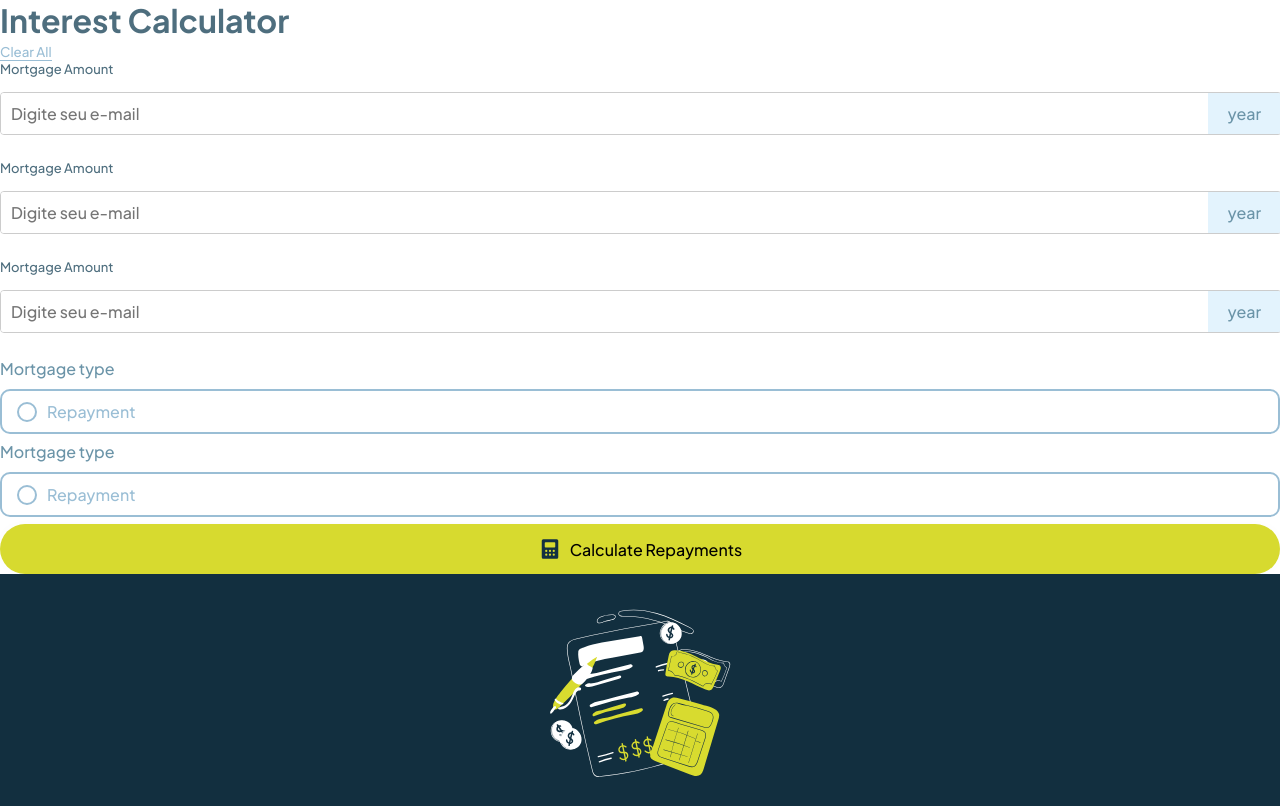
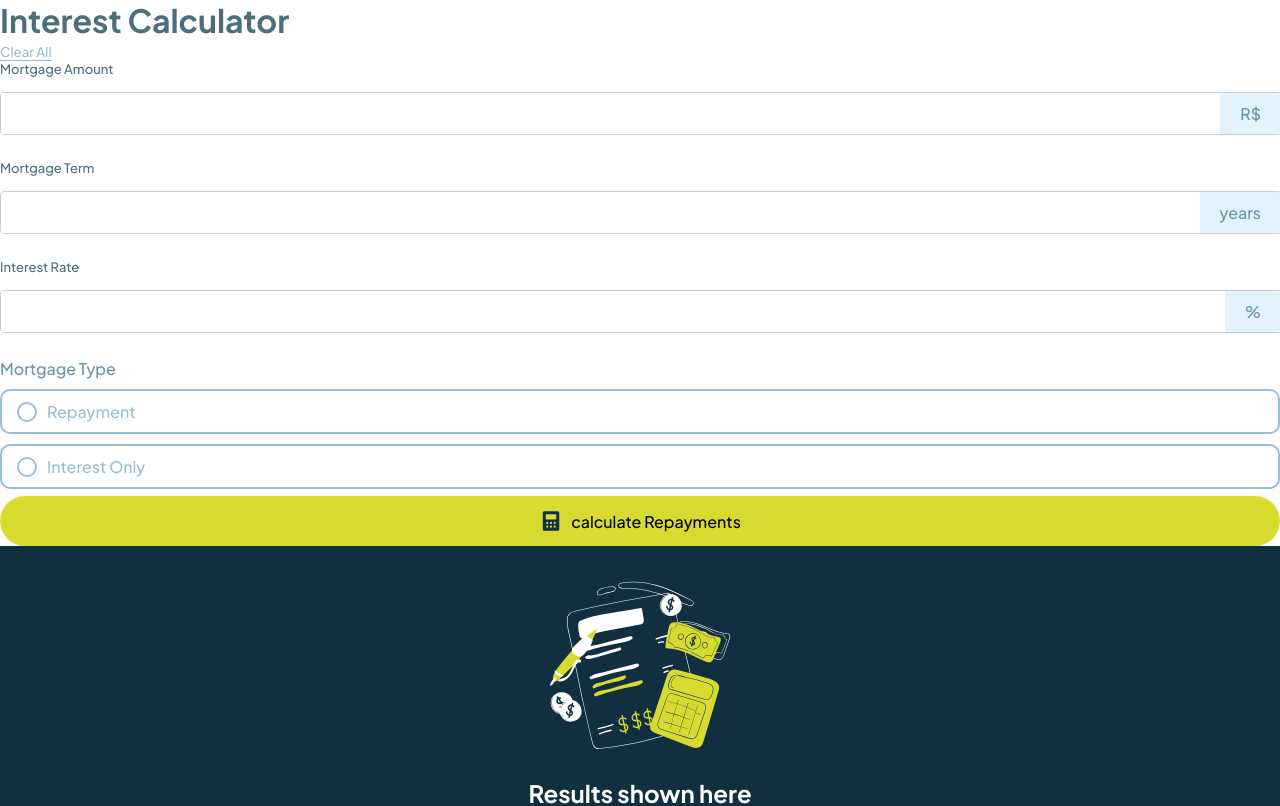
Before and after one commit to allmuniz/interest-calculator, an Angular app: page /dashboard in a window 1280 px wide. Shown: the top 806 px of the page. Built offline with nearby package versions, Linux system fonts and the light colour scheme.

Commit message:
feat: Adding all config to form

```diff
--- a/src/app/app.config.ts
+++ b/src/app/app.config.ts
@@ -2,7 +2,12 @@ import { ApplicationConfig, provideZoneChangeDetection } from '@angular/core';
 import { provideRouter } from '@angular/router';
 
 import { routes } from './app.routes';
+import { provideHttpClient, withFetch } from '@angular/common/http';
 
 export const appConfig: ApplicationConfig = {
-  providers: [provideZoneChangeDetection({ eventCoalescing: true }), provideRouter(routes)]
+  providers: [
+    provideZoneChangeDetection({ eventCoalescing: true }),
+    provideRouter(routes),
+    provideHttpClient(withFetch())
+  ]
 };
--- a/src/app/components/button/button.component.html
+++ b/src/app/components/button/button.component.html
@@ -1,4 +1,9 @@
-<button>
-    <img src="svg/icon-calculator.svg" alt="">
-    Calculate Repayments
+<button
+    (click)="submit()"
+>
+    <img
+        [src]="icone"
+        [alt]="descricao"
+    >
+    {{ title }}
 </button>
--- a/src/app/components/button/button.component.ts
+++ b/src/app/components/button/button.component.ts
@@ -1,4 +1,4 @@
-import { Component } from '@angular/core';
+import { Component, EventEmitter, Input, Output } from '@angular/core';
 
 @Component({
   selector: 'app-button',
@@ -8,4 +8,14 @@ import { Component } from '@angular/core';
 })
 export class ButtonComponent {
 
+  @Input() icone:string = '';
+  @Input() descricao: string = '';
+  @Input() title: string = '';
+
+  @Output("submit") onSubmit = new EventEmitter();
+
+  submit(){
+    this.onSubmit.emit();
+  }
+
 }
--- a/src/app/components/checkbox/checkbox.component.html
+++ b/src/app/components/checkbox/checkbox.component.html
@@ -1,10 +1,16 @@
 <div class="group-radio">
-    <p>Mortgage type</p>
+    <p>{{ title }}</p>
 
     <label class="button-radio">
-        <input type="radio" name="opcao" value="repayment">
+        <input
+            type="radio"
+            [name]="conjunto"
+            [value]="valueType"
+            [checked]="value === valueType"
+            (change)="onInput($event)"
+        >
         <span class="custom-radio"></span>
-        <span class="label-text">Repayment</span>
+        <span class="label-text">{{ label }}</span>
     </label>
 
 </div>
--- a/src/app/components/checkbox/checkbox.component.ts
+++ b/src/app/components/checkbox/checkbox.component.ts
@@ -1,11 +1,50 @@
-import { Component } from '@angular/core';
+import { Component, forwardRef, Input } from '@angular/core';
+import { ControlValueAccessor, NG_VALUE_ACCESSOR, ReactiveFormsModule } from '@angular/forms';
+import { InputComponent } from '../input/input.component';
 
 @Component({
   selector: 'app-checkbox',
-  imports: [],
+  imports: [ReactiveFormsModule],
+  providers: [
+    {
+      provide: NG_VALUE_ACCESSOR,
+      useExisting: forwardRef(() => CheckboxComponent),
+      multi: true
+    }
+  ],
   templateUrl: './checkbox.component.html',
   styleUrl: './checkbox.component.css'
 })
-export class CheckboxComponent {
+export class CheckboxComponent implements ControlValueAccessor{
+  @Input() title: string = '';
+  @Input() label: string = '';
+  @Input() conjunto: string = '';
+  @Input() valueType: string = '';
 
+
+  value: string = '';
+  onChange:any = () => {}
+  onTouched:any = () => {}
+
+  onInput(event: Event) {
+    const value = (event.target as HTMLInputElement).value;
+    this.value = value;
+    this.onChange(value);
+    this.onTouched();
+  }
+
+
+  writeValue(value: any): void {
+      this.value = value
+  }
+
+  registerOnChange(fn: any): void {
+      this.onChange = fn
+  }
+
+  registerOnTouched(fn: any): void {
+     this.onTouched = fn
+  }
+
+  setDisabledState(isDisabled: boolean): void {}
 }
--- a/src/app/components/input/input.component.html
+++ b/src/app/components/input/input.component.html
@@ -1,10 +1,20 @@
 <div class="group-label-input">
 
-    <p>Mortgage Amount</p>
+    <p>{{ label }}</p>
 
     <div class="input-group">
-      <input type="email" id="email" name="email" placeholder="Digite seu e-mail" autocomplete="off">
-      <span>year</span>
+
+      <input
+        [type]="type"
+        required=""
+        [placeholder]="placeholder"
+        autocomplete="off"
+        [value]="value"
+        (input)="onInput($event)"
+      >
+
+      <span>{{ span }}</span>
+
     </div>
 
 </div>
--- a/src/app/components/input/input.component.ts
+++ b/src/app/components/input/input.component.ts
@@ -1,11 +1,48 @@
-import { Component } from '@angular/core';
-
+import { Component, forwardRef, Input } from '@angular/core';
+import { ControlValueAccessor, NG_VALUE_ACCESSOR } from '@angular/forms';
+type InputTypes = "text" | "number"
 @Component({
   selector: 'app-input',
+  standalone: true,
   imports: [],
+  providers: [
+    {
+      provide: NG_VALUE_ACCESSOR,
+      useExisting: forwardRef(() => InputComponent),
+      multi: true
+    }
+  ],
   templateUrl: './input.component.html',
   styleUrl: './input.component.css'
 })
-export class InputComponent {
+export class InputComponent implements ControlValueAccessor{
+
+  @Input() label: string = '';
+  @Input() type: InputTypes = 'number';
+  @Input() placeholder: string = '';
+  @Input() span: string = '';
+
+  value: string = '';
+  onChange:any = () => {}
+  onTouched:any = () => {}
+
+  onInput(event: Event){
+    const value = (event.target as HTMLInputElement).value;
+    this.onChange(value);
+  }
+
+  writeValue(value: any): void {
+      this.value = value
+  }
+
+  registerOnChange(fn: any): void {
+      this.onChange = fn
+  }
+
+  registerOnTouched(fn: any): void {
+     this.onTouched = fn
+  }
+
+  setDisabledState(isDisabled: boolean): void {}
 
 }
--- a/src/app/pages/dashboard/dashboard.component.html
+++ b/src/app/pages/dashboard/dashboard.component.html
@@ -6,16 +6,48 @@
                 Clear All
             </button>
         </header>
-        <section>
-            <app-input></app-input>
-            <app-input></app-input>
-            <app-input></app-input>
+        <form [formGroup]="interestForm">
+            <app-input
+                formControlName="capital"
+                label="Mortgage Amount"
+                type="number"
+                span="R$"
+            />
+            <app-input
+                formControlName="time"
+                label="Mortgage Term"
+                type="number"
+                span="years"
+            />
+            <app-input
+                formControlName="interestRate"
+                label="Interest Rate"
+                type="number"
+                span="%"
+            />
 
-            <app-checkbox></app-checkbox>
-            <app-checkbox></app-checkbox>
+            <app-checkbox
+                formControlName="type"
+                title="Mortgage Type"
+                conjunto="mortgageType"
+                valueType="1"
+                label="Repayment"
+            />
+            <app-checkbox
+                formControlName="type"
+                conjunto="mortgageType"
+                valueType="2"
+                label="Interest Only"
+            />
 
-            <app-button></app-button>
-        </section>
+            <app-button
+                (submit)="teste()"
+                icone="svg/icon-calculator.svg"
+                descricao="Calculator image"
+                title="calculate Repayments"
+            />
+
+        </form>
     </main>
     <section class="card-section">
         <div class="card-section-empty">
--- a/src/app/pages/dashboard/dashboard.component.ts
+++ b/src/app/pages/dashboard/dashboard.component.ts
@@ -1,15 +1,78 @@
 import { Component } from '@angular/core';
-import { InputComponent } from "../../components/input/input.component";
 import { ButtonComponent } from "../../components/button/button.component";
 import { CheckboxComponent } from "../../components/checkbox/checkbox.component";
 import { InterestCardComponent } from "../../components/interest-card/interest-card.component";
+import { FormControl, FormGroup, ReactiveFormsModule, Validators } from '@angular/forms';
+import { InterestService } from '../../services/interest.service';
+import { InterestRequest } from '../../types/interest-request.type';
+import { InputComponent } from '../../components/input/input.component';
 
+interface InterestForm{
+  capital: FormControl,
+  interestRate: FormControl,
+  time: FormControl,
+  typeTime: FormControl,
+  type: FormControl
+}
 @Component({
   selector: 'app-dashboard',
-  imports: [InputComponent, ButtonComponent, CheckboxComponent, InterestCardComponent],
+  standalone: true,
+  imports: [ButtonComponent, CheckboxComponent, InterestCardComponent, ReactiveFormsModule, InputComponent],
+  providers:[
+    InterestService
+  ],
   templateUrl: './dashboard.component.html',
   styleUrl: './dashboard.component.css'
 })
 export class DashboardComponent {
 
+  interestForm!: FormGroup<InterestForm>;
+
+  constructor(
+    private interestService: InterestService
+  ){
+    this.interestForm = new FormGroup({
+      capital: new FormControl('', [Validators.required]),
+      interestRate: new FormControl('', [Validators.required]),
+      time: new FormControl('', [Validators.required]),
+      typeTime: new FormControl(2, [Validators.required]),
+      type: new FormControl('', [Validators.required])
+    })
+  }
+
+  submit() {
+    if (this.interestForm.invalid) {
+      this.interestForm.markAllAsTouched();
+      return;
+    }
+
+    const formValue = this.interestForm.value;
+
+    const request: InterestRequest = {
+      capital: Number(formValue.capital),
+      interestRate: Number(formValue.interestRate),
+      time: Number(formValue.time),
+      typeTime: Number(formValue.typeTime),
+      type: Number(formValue.type)
+    };
+
+    this.interestService.calculator(request).subscribe({
+      next: (response) => {
+        console.log('Resposta do backend:', response);
+      },
+      error: (err) => {
+        console.error('Erro ao calcular:', err);
+      }
+    });
+  }
+
+  teste(){
+    const formValue = this.interestForm.value;
+    console.log("Capital: " + formValue.capital);
+    console.log("Porcentagem de juros: " + formValue.interestRate);
+    console.log("Tempo: " + formValue.time);
+    console.log("Tipo de tempo: " + formValue.typeTime);
+    console.log("Tipo de juros: " + formValue.type);
+  }
+
 }
--- a/src/app/services/interest.service.ts
+++ b/src/app/services/interest.service.ts
@@ -1,9 +1,18 @@
+import { HttpClient } from '@angular/common/http';
 import { Injectable } from '@angular/core';
+import { InterestRequest } from '../types/interest-request.type';
+import { InterestResponse } from '../types/interest-response.type';
 
 @Injectable({
   providedIn: 'root'
 })
 export class InterestService {
 
-  constructor() { }
+  constructor(
+    private httpCliente: HttpClient
+  ) { }
+
+  calculator(request: InterestRequest){
+    return this.httpCliente.post<InterestResponse>("http://localhost:8080/interest/", request).pipe();
+  }
 }
```
